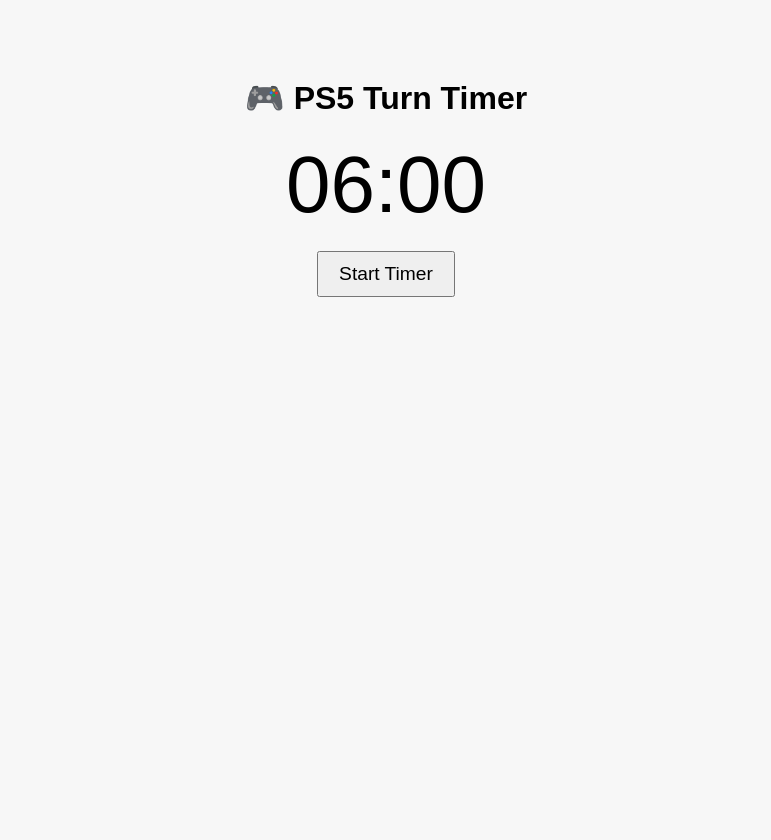
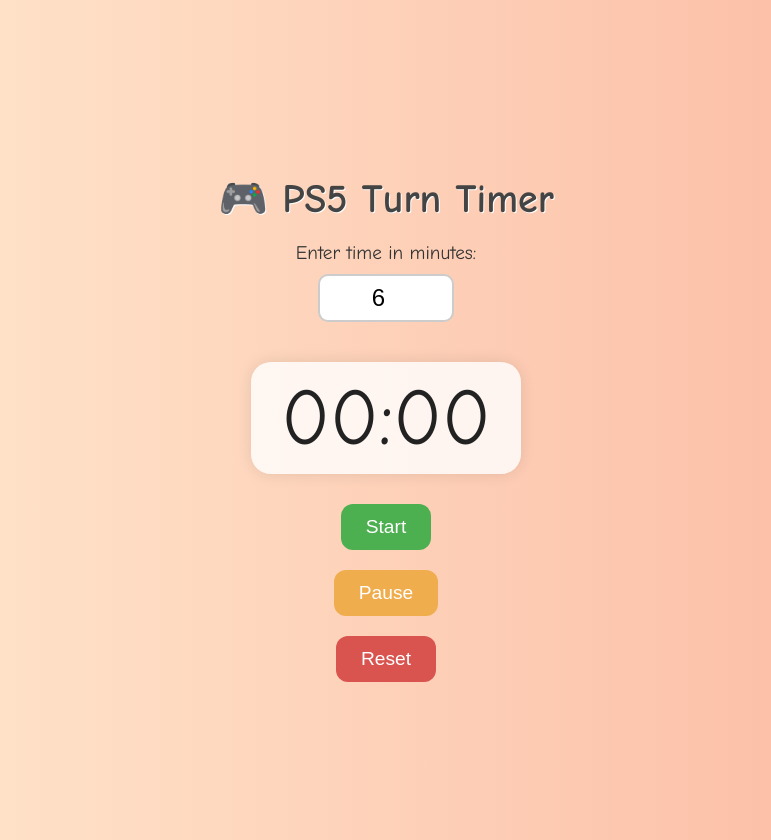
Before and after one commit to ABDIRAHMAN-I/ps5-turn-timer, a plain HTML site: page index.html in a window 1280 px wide. Shown: the whole page, without its empty margins (254-1025 px from the left). Before the commit the page ends 800 px from the top, so only its background shows below. Drawn offline with Linux system fonts and the light colour scheme.

Commit message:
made changes to the html & css

```diff
--- a/index.html
+++ b/index.html
@@ -2,13 +2,22 @@
 <html lang="en">
 <head>
   <meta charset="UTF-8">
-  <title>PS5 Turn Timer</title>
+  <title>🎮 PS5 Turn Timer</title>
   <link rel="stylesheet" href="style.css">
 </head>
 <body>
   <h1>🎮 PS5 Turn Timer</h1>
+
+  <label for="customTime">Enter time in minutes:</label>
+  <input type="number" id="customTime" value="6" min="1" />
+
   <p id="timer">06:00</p>
-  <button id="startBtn">Start Timer</button>
+
+  <button id="startBtn">Start</button>
+  <button id="pauseBtn">Pause</button>
+  <button id="resetBtn">Reset</button>
+
+  <div id="message" style="display:none;">⏰ Time's up! Pass the controller.</div>
 
   <script src="script.js"></script>
 </body>
--- a/style.css
+++ b/style.css
@@ -1,15 +1,81 @@
 body {
-    font-family: Arial, sans-serif;
-    text-align: center;
-    padding: 50px;
-    background-color: #f7f7f7;
+  font-family: 'Comic Sans MS', 'Arial', sans-serif;
+  background: linear-gradient(to right, #ffecd2, #fcb69f);
+  display: flex;
+  flex-direction: column;
+  align-items: center;
+  justify-content: center;
+  min-height: 100vh;
+  margin: 0;
+  padding: 20px;
 }
+
+h1 {
+  font-size: 2.5em;
+  color: #444;
+  margin-bottom: 20px;
+  text-shadow: 1px 1px #fff;
+}
+
 #timer {
   font-size: 5em;
+  color: #222;
   margin: 20px 0;
+  padding: 10px 30px;
+  background: #ffffffcc;
+  border-radius: 20px;
+  box-shadow: 0 0 15px rgba(0,0,0,0.1);
 }
+
+label {
+  font-size: 1.2em;
+  color: #333;
+  margin-bottom: 10px;
+  display: block;
+}
+
+#customTime {
+  font-size: 1.5em;
+  padding: 8px 16px;
+  border-radius: 10px;
+  border: 2px solid #ccc;
+  text-align: center;
+  width: 100px;
+  margin-bottom: 20px;
+}
+
 button {
-    padding: 10px 20px;
   font-size: 1.2em;
+  padding: 12px 25px;
+  margin: 10px;
+  border: none;
+  border-radius: 12px;
   cursor: pointer;
+  transition: background 0.3s ease;
+  color: #fff;
 }
+
+#startBtn { background-color: #4CAF50; }
+#startBtn:hover { background-color: #45a049; }
+
+#pauseBtn { background-color: #f0ad4e; }
+#pauseBtn:hover { background-color: #ec971f; }
+
+#resetBtn { background-color: #d9534f; }
+#resetBtn:hover { background-color: #c9302c; }
+
+#message {
+  font-size: 1.5em;
+  color: #fff;
+  background-color: #333;
+  padding: 15px 30px;
+  margin-top: 20px;
+  border-radius: 12px;
+  box-shadow: 0 0 10px rgba(0,0,0,0.2);
+  animation: fadeIn 0.5s ease;
+}
+
+@keyframes fadeIn {
+  from { opacity: 0; transform: translateY(-10px); }
+  to { opacity: 1; transform: translateY(0); }
+}
```
Lines whose indentation alone changed are shown as unchanged.
